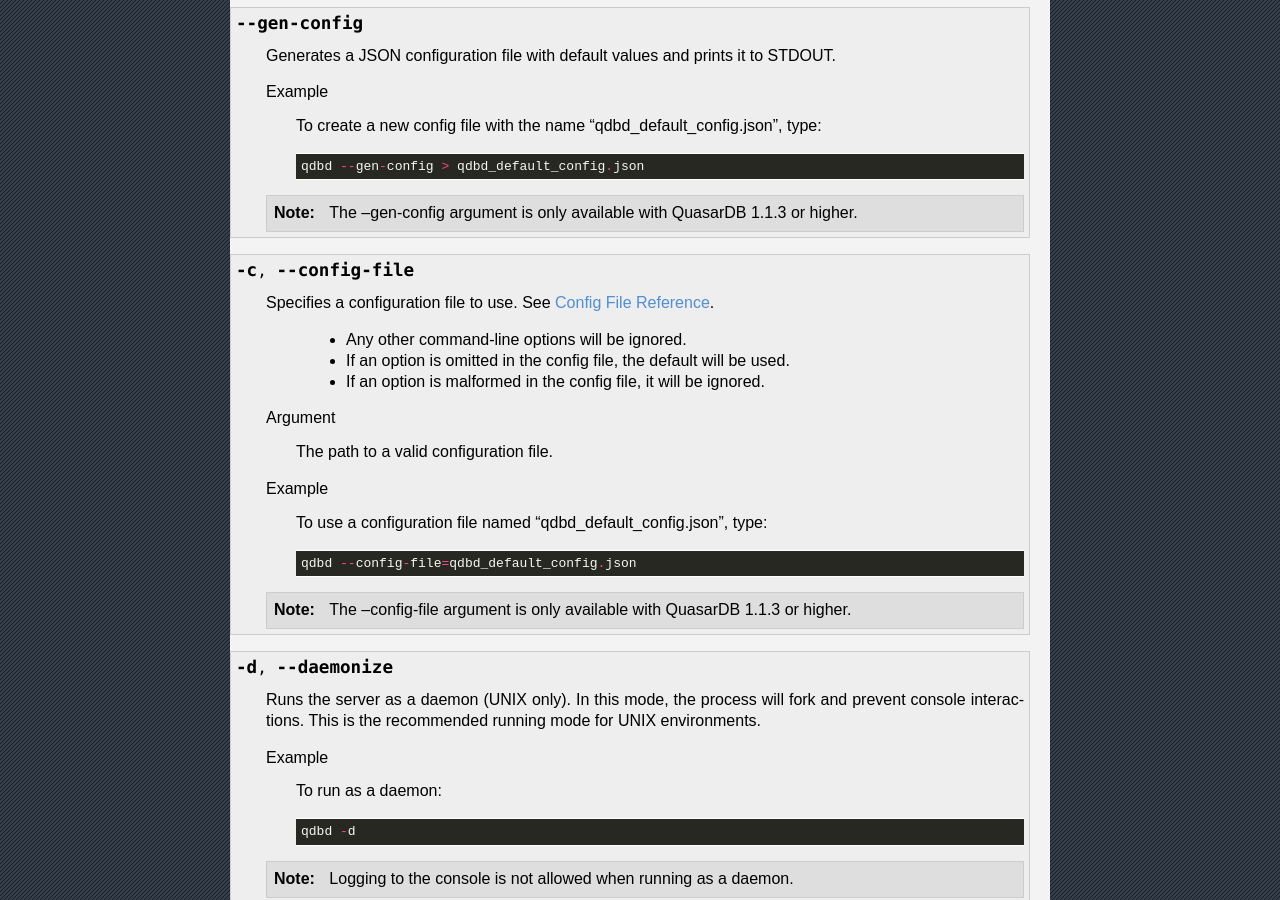
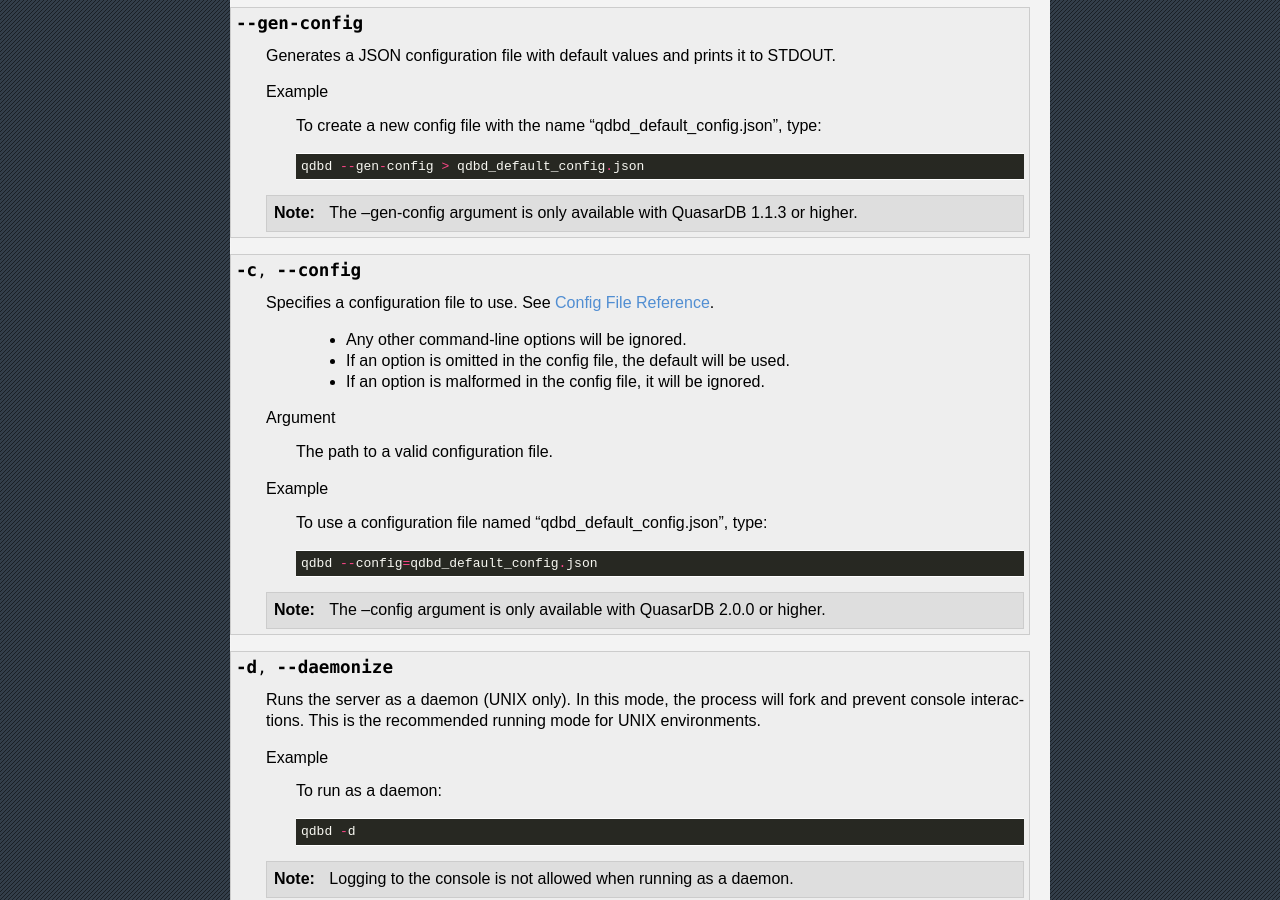
Before and after one commit to iltommi/qdb-documentation, a Sphinx documentation site: the page built from source/reference/qdbd.rst, in a window 1280 px wide and 900 px high, scrolled down 4602 px. Built offline with Sphinx 7.4.7, drawn with Linux system fonts in a browser that asks for light colours.

Commit message:
Change --config-file to --config.

```diff
--- a/source/reference/qdb_httpd.rst
+++ b/source/reference/qdb_httpd.rst
@@ -253,7 +253,7 @@ Parameters can be supplied in any order and are prefixed with ``--``. The argume
     .. note::
         The --gen-config argument is only available with QuasarDB 1.1.3 or higher.
 
-.. option:: -c, --config-file
+.. option:: -c, --config
 
     Specifies a configuration file to use. See :ref:`qdb_httpd-config-file-reference`.
 
@@ -267,10 +267,10 @@ Parameters can be supplied in any order and are prefixed with ``--``. The argume
     Example
         To use a configuration file named "qdb_httpd_default_config.json", type: ::
 
-            qdb_httpd --config-file=qdb_httpd_default_config.json
+            qdb_httpd --config=qdb_httpd_default_config.json
 
     .. note::
-        The --config-file argument is only available with QuasarDB 1.1.3 or higher.
+        The --config argument is only available with QuasarDB 2.0.0 or higher.
 
 .. option:: -d, --daemonize
 
--- a/source/reference/qdbd.rst
+++ b/source/reference/qdbd.rst
@@ -26,7 +26,7 @@ Quick Reference
  :option:`-h`                          display help                                              No
  :option:`-v`                          display version information                               No
  :option:`--gen-config`                generate default config file                              No        >=1.1.3
- :option:`-c`, `--config-file`         specify config file                                       No        >=1.1.3
+ :option:`-c`, `--config`              specify config file                                       No        >=1.1.3
  :option:`-d`, `--daemonize`           daemonize                                                 No
  :option:`--license-file`              specify license                 qdb_license.txt           No
  :option:`-a`                          address to listen on            127.0.0.1:2836            No
@@ -208,7 +208,7 @@ Instance specific
 
 
 
-.. option:: -c, --config-file
+.. option:: -c, --config
 
     Specifies a configuration file to use. See :ref:`qdbd-config-file-reference`.
 
@@ -222,10 +222,10 @@ Instance specific
     Example
         To use a configuration file named "qdbd_default_config.json", type: ::
 
-            qdbd --config-file=qdbd_default_config.json
+            qdbd --config=qdbd_default_config.json
 
     .. note::
-        The --config-file argument is only available with QuasarDB 1.1.3 or higher.
+        The --config argument is only available with QuasarDB 2.0.0 or higher.
 
 .. option:: -d, --daemonize
 
```
